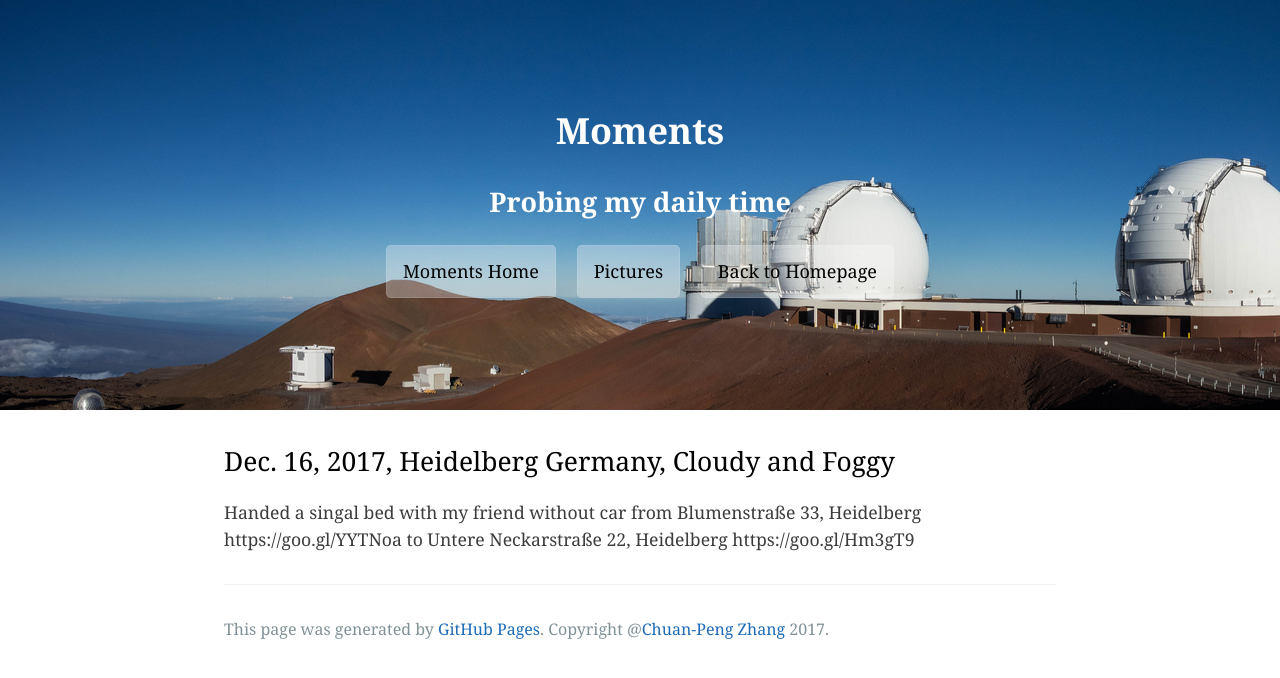
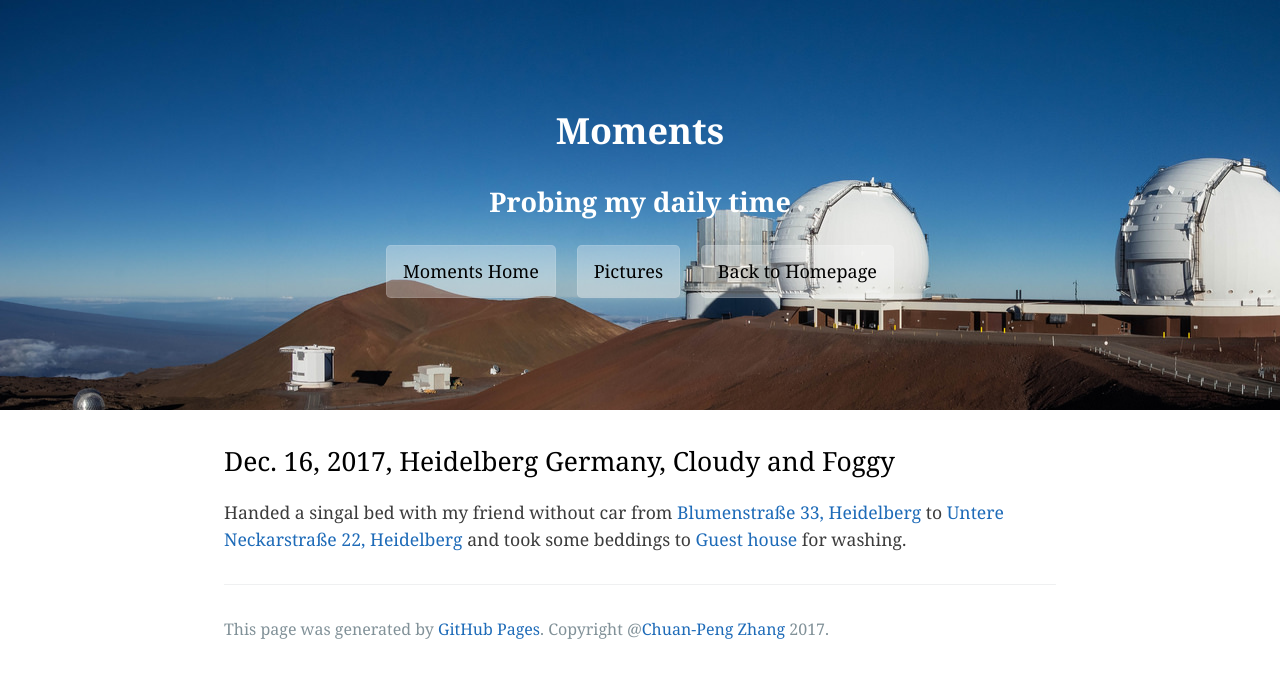
Before and after one commit to zcp521/zcp521.github.io, a Jekyll site: the page built from moments.md, in a window 1280 px wide. Shown: the top 678 px of the page. Built offline with Jekyll 4.4.1, drawn with Linux system fonts in a browser that asks for light colours.

Commit message:
Update moments.md

```diff
--- a/moments.md
+++ b/moments.md
@@ -6,4 +6,4 @@ tagline: "Probing my daily time"
 
 ## Dec. 16, 2017, Heidelberg Germany, Cloudy and Foggy
 
-Handed a singal bed with my friend without car from Blumenstraße 33, Heidelberg https://goo.gl/YYTNoa to Untere Neckarstraße 22, Heidelberg https://goo.gl/Hm3gT9
+Handed a singal bed with my friend without car from <a href="https://goo.gl/YYTNoa">Blumenstraße 33, Heidelberg</a> to  <a href="https://goo.gl/Hm3gT9">Untere Neckarstraße 22, Heidelberg</a> and took some beddings to <a href="https://goo.gl/6kJTau">Guest house</a> for washing.
```
